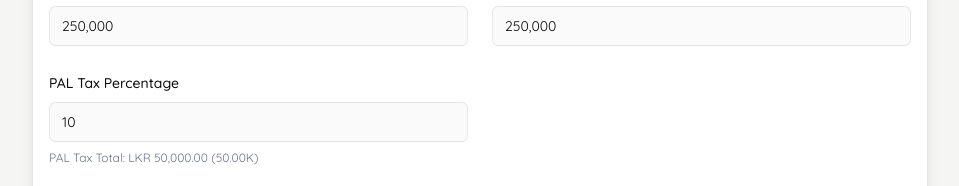
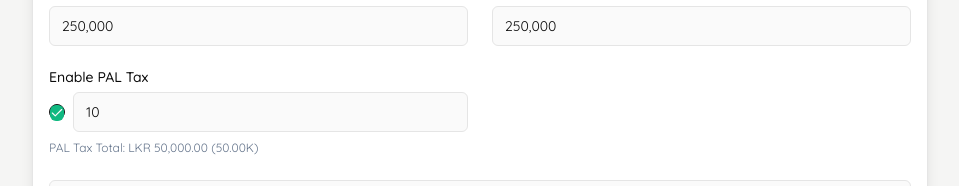
Before and after one commit to XThenuwara/DutyDrive, a Next.js app: page /DutyDrive/ in a window 1280 px wide. Shown: the part 614-800 px from the top of the page, without its empty margins (160-1119 px from the left). Built offline with nearby package versions, Linux system fonts and the light colour scheme; no server answers; a web font is replaced by a local one.

Commit message:
added PAL Tax Optional

```diff
--- a/components/cost-breakdown.tsx
+++ b/components/cost-breakdown.tsx
@@ -18,6 +18,7 @@ interface CostBreakdownProps {
   currentTaxBracket: TaxRateEntry | null;
   palTax: number;
   palTaxPercentage: number;
+  isPalTaxEnabled: boolean;
   taxRatesData: {
     models: Record<string, TaxModel>;
   };
@@ -35,11 +36,13 @@ export function CostBreakdown({ ...props }: CostBreakdownProps) {
           description="(Vehicle Value × Current Rate) + Freight Charges + Insurance Charges"
         />
 
-        <BreakdownRow
-          label={`PAL Tax (${props.palTaxPercentage}% of CIF)`}
-          amount={props.palTax}
-          description="Port and Airport Levy - Calculated as percentage of CIF Value"
-        />
+        {props.isPalTaxEnabled && (
+          <BreakdownRow
+            label={`PAL Tax (${props.palTaxPercentage}% of CIF)`}
+            amount={props.palTax}
+            description="Port and Airport Levy - Calculated as percentage of CIF Value"
+          />
+        )}
 
         <BreakdownRow
           label={`CID Tax (${props.selectedModel?.cifRate * 100}% of CIF)`}
--- a/components/ui/checkbox.tsx
+++ b/components/ui/checkbox.tsx
@@ -13,13 +13,13 @@ const Checkbox = React.forwardRef<
   <CheckboxPrimitive.Root
     ref={ref}
     className={cn(
-      "peer h-4 w-4 shrink-0 rounded-sm border border-primary ring-offset-background focus-visible:outline-none focus-visible:ring-2 focus-visible:ring-ring focus-visible:ring-offset-2 disabled:cursor-not-allowed disabled:opacity-50 data-[state=checked]:bg-primary data-[state=checked]:text-primary-foreground",
+      "peer h-4 w-4 shrink-0 rounded-lg border border-primary ring-offset-background focus-visible:outline-none focus-visible:ring-2 focus-visible:ring-ring focus-visible:ring-offset-2 disabled:cursor-not-allowed disabled:opacity-50 data-[state=checked]:bg-primary data-[state=checked]:text-primary-foreground",
       className
     )}
     {...props}
   >
     <CheckboxPrimitive.Indicator
-      className={cn("flex items-center justify-center text-current")}
+      className={cn("flex items-center justify-center text-current bg-emerald-500 rounded-md")}
     >
       <Check className="h-4 w-4" />
     </CheckboxPrimitive.Indicator>
--- a/components/vehicle-import-calculator.tsx
+++ b/components/vehicle-import-calculator.tsx
@@ -23,6 +23,7 @@ export default function VehicleImportCalculator() {
   const [insuranceCharges, setInsuranceCharges] = useState<number>(250000)
   const [isLoadingRate, setIsLoadingRate] = useState<boolean>(false)
   const [palTaxPercentage, setPalTaxPercentage] = useState<number>(10)
+  const [isPalTaxEnabled, setIsPalTaxEnabled] = useState<boolean>(true)
 
   // Calculated values
   const [cifValue, setCifValue] = useState<number>(0)
@@ -101,8 +102,8 @@ export default function VehicleImportCalculator() {
     const calculatedCif = vehicleValue * currentRate + freightCharges + insuranceCharges
     setCifValue(calculatedCif)
 
-    // Calculate PAL Tax (percentage of CIF)
-    const calculatedPalTax = calculatedCif * (palTaxPercentage / 100)
+    // Calculate PAL Tax (percentage of CIF) if enabled
+    const calculatedPalTax = isPalTaxEnabled ? calculatedCif * (palTaxPercentage / 100) : 0
     setPalTax(calculatedPalTax)
 
     const selectedModelData = taxRatesData.models[selectedModel]
@@ -141,7 +142,7 @@ export default function VehicleImportCalculator() {
 
     // Calculate Total Cost
     setTotalCost(calculatedTotalWithoutVat + calculatedVat)
-  }, [vehicleValue, currentRate, freightCharges, insuranceCharges, vehicleType, xidTaxRate, engineCapacity, currentTaxBracket, selectedModel, palTaxPercentage])
+  }, [vehicleValue, currentRate, freightCharges, insuranceCharges, vehicleType, xidTaxRate, engineCapacity, currentTaxBracket, selectedModel, palTaxPercentage, isPalTaxEnabled])
 
   return (
     <Card className="shadow-lg rounded-lg">
@@ -180,6 +181,8 @@ export default function VehicleImportCalculator() {
           palTaxPercentage={palTaxPercentage}
           onPalTaxChange={setPalTax}
           onPalTaxPercentageChange={setPalTaxPercentage}
+          isPalTaxEnabled={isPalTaxEnabled}
+          onPalTaxEnabledChange={setIsPalTaxEnabled}
         />
 
         <CostBreakdown
@@ -198,6 +201,7 @@ export default function VehicleImportCalculator() {
           taxRatesData={taxRatesData}
           palTax={palTax}
           palTaxPercentage={palTaxPercentage}
+          isPalTaxEnabled={isPalTaxEnabled}
         />
       </CardContent>
     </Card>
--- a/components/vehicle-import-form.tsx
+++ b/components/vehicle-import-form.tsx
@@ -6,6 +6,7 @@ import { Select, SelectContent, SelectItem, SelectTrigger, SelectValue } from "@
 import { Button } from "@/components/ui/button"
 import { RefreshCw } from "lucide-react"
 import { NumericInput } from "@/components/ui/numeric-input"
+import { Checkbox } from "@/components/ui/checkbox"
 
 interface VehicleImportFormProps {
   selectedCurrency: Currency
@@ -23,6 +24,7 @@ interface VehicleImportFormProps {
   taxRatesData: TaxRatesData
   palTax: number
   palTaxPercentage: number
+  isPalTaxEnabled: boolean
   onCurrencyChange: (currency: Currency) => void
   onModelChange: (model: string) => void
   onVehicleTypeChange: (type: VehicleType) => void
@@ -34,6 +36,7 @@ interface VehicleImportFormProps {
   onRefreshRate: () => void
   onPalTaxChange: (tax: number) => void
   onPalTaxPercentageChange: (percentage: number) => void
+  onPalTaxEnabledChange: (enabled: boolean) => void
   actualRate?: number
 }
 
@@ -196,13 +199,23 @@ export function VehicleImportForm(props: VehicleImportFormProps) {
 
         <div className="grid grid-cols-1 md:grid-cols-2 gap-6">
           <div className="space-y-2">
-            <Label htmlFor="palTaxPercentage">PAL Tax Percentage</Label>
-            <NumericInput
+            <div className="flex items-center gap-2">
+              <Label htmlFor="palTaxEnabled">Enable PAL Tax</Label>
+            </div>
+            <div className="flex items-center gap-2">
+
+            <Checkbox
+                id="palTaxEnabled"
+                checked={props.isPalTaxEnabled}
+                onCheckedChange={(checked) => props.onPalTaxEnabledChange(checked as boolean)}
+              />
+              <NumericInput
               id="palTaxPercentage"
               value={props.palTaxPercentage}
               onChange={props.onPalTaxPercentageChange}
               placeholder="e.g., 10"
-            />
+              />
+            </div>
             {props.palTax > 0 && (
               <p className="text-xs text-slate-500 mt-1">
                 PAL Tax Total: {formatCurrency(props.palTax)} ({formatReadable(props.palTax)})
```
